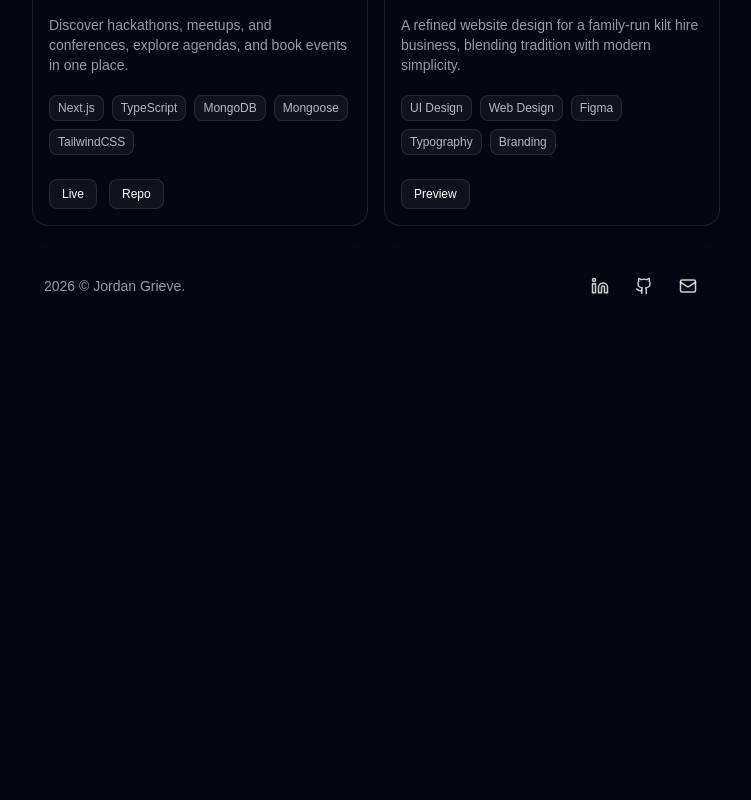
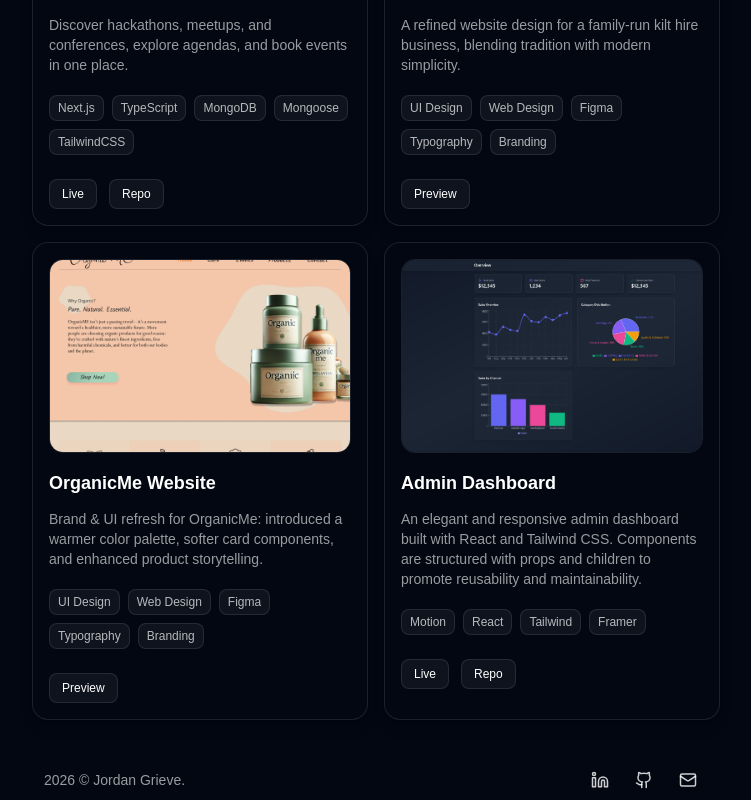
Before and after one commit to JordanGrieve/PersonalWebsite2026, a Next.js app: page /projects in a window 1280 px wide. Shown: the part 951-1751 px from the top of the page, without its empty margins (264-1015 px from the left). Before the commit the page ends 1257 px from the top, so only its background shows below. Built offline with nearby package versions, Linux system fonts and the light colour scheme; a web font is replaced by a local one.

Commit message:
added two projects, organicMe and adminDashboard

```diff
--- a/app/projects/page.tsx
+++ b/app/projects/page.tsx
@@ -78,6 +78,35 @@ function page() {
             },
           ]}
         />
+
+        <ProjectCard
+          title="OrganicMe Website"
+          description="Brand & UI refresh for OrganicMe: introduced a warmer color palette, softer card components, and enhanced product storytelling."
+          image="/OrganicMe.png"
+          tags={["UI Design", "Web Design", "Figma", "Typography", "Branding"]}
+          links={[
+            {
+              label: "Preview",
+              href: "https://www.figma.com/proto/PvJsOOS8Mr7bH8jiL3jt46/OrganicME-Updatee?node-id=1-3&t=hLMA903Omlp2AEu5-1",
+            },
+          ]}
+        />
+        <ProjectCard
+          title="Admin Dashboard"
+          description="An elegant and responsive admin dashboard built with React and Tailwind CSS. Components are structured with props and children to promote reusability and maintainability."
+          image="/adminDashboard.png"
+          tags={["Motion", "React", "Tailwind", "Framer"]}
+          links={[
+            {
+              label: "Live",
+              href: "https://03-admin-dashboard.vercel.app/",
+            },
+            {
+              label: "Repo",
+              href: "https://github.com/JordanGrieve/03-Admin-Dashboard",
+            },
+          ]}
+        />
       </div>
     </div>
   );
```
Also changed, not shown: public/OrganicMe.png (added), public/adminDashboard.png (added).
